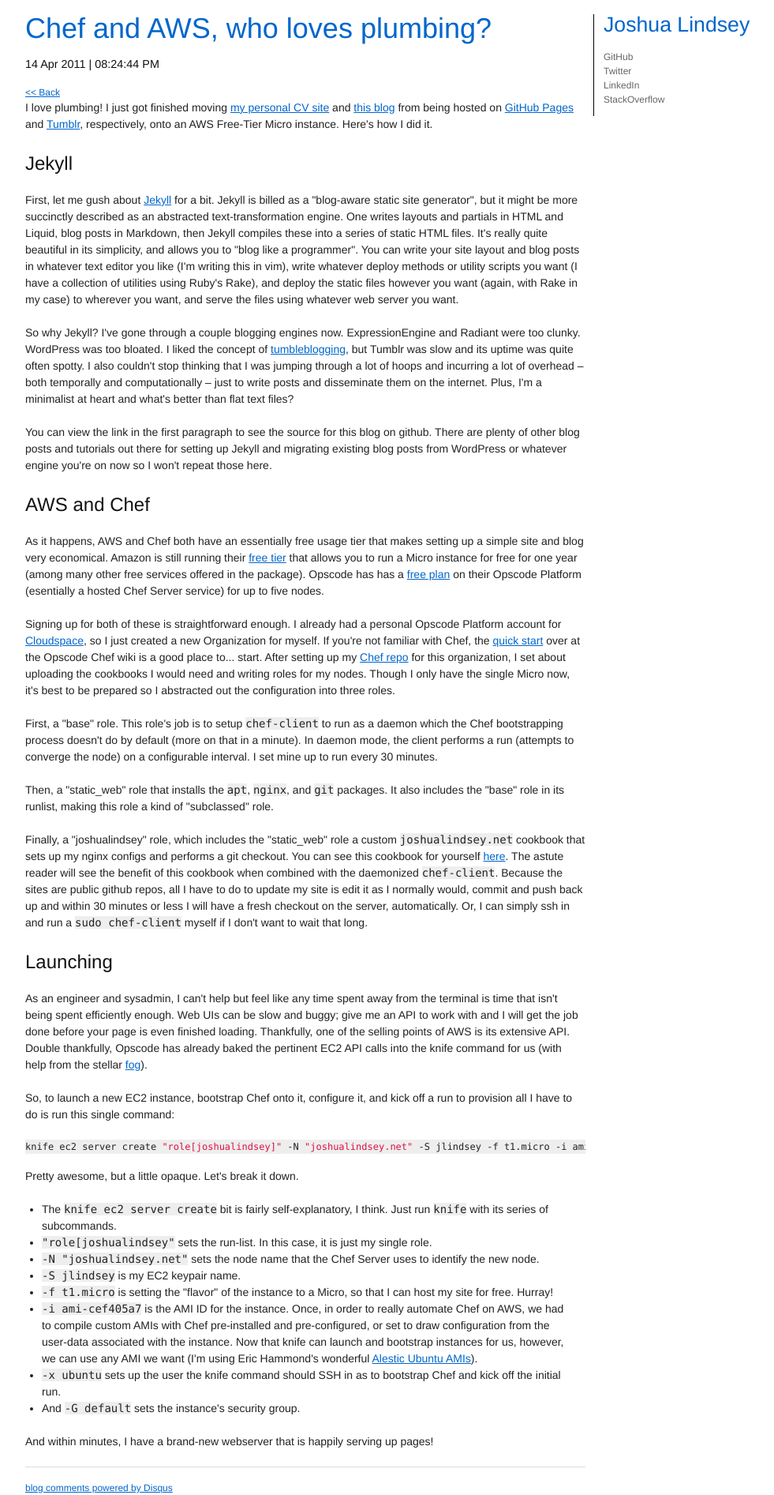
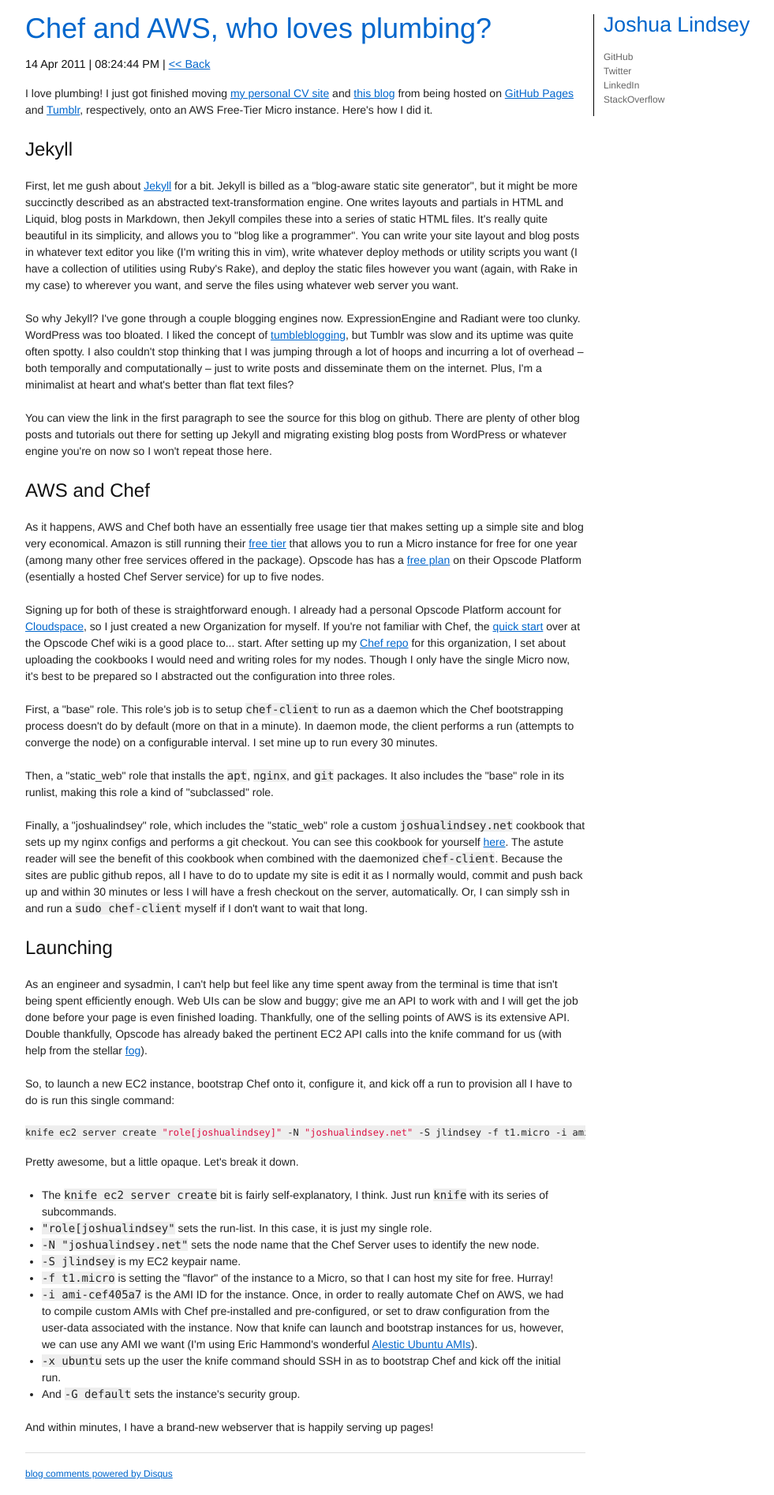
Before and after one commit to jlindsey/blog, a Jekyll site: the page public/2011-04-14/chef-and-aws-who-loves-plumbing/index.html, which Jekyll copies as it is, in a window 1280 px wide. Shown: the whole page at 79% size, without its empty margins (133-1114 px from the left). Built offline with Jekyll 4.4.1, drawn with Linux system fonts in a browser that asks for light colours; Markdown is read by kramdown in place of the engine named in the settings; comment, search, counter and statistics services are not loaded.

Commit message:
Regenerated for Fri Apr 15 11:18:09 EDT 2011

```diff
--- a/public/2011-04-14/chef-and-aws-who-loves-plumbing/index.html
+++ b/public/2011-04-14/chef-and-aws-who-loves-plumbing/index.html
@@ -15,8 +15,7 @@
     <div class="container prepend-top">
       <div class="span-18">
         <h1><a class="post-title" href="/blog/2011-04-14/chef-and-aws-who-loves-plumbing">Chef and AWS, who loves plumbing?</a></h1>
-<h4>14 Apr 2011 | 08:24:44 PM</h4>
-<span class="back"><a href="/blog">&lt;&lt; Back</a></span>
+<h4>14 Apr 2011 | 08:24:44 PM | <a href="/blog">&lt;&lt; Back</a></h4>
 
 <p>I love plumbing! I just got finished moving <a href="https://github.com/jlindsey/jlindsey.github.com">my personal CV site</a> and <a href="https://github.com/jlindsey/blog">this blog</a>
 from being hosted on <a href="http://pages.github.com/">GitHub Pages</a> and <a href="http://tumblr.com">Tumblr</a>, respectively, onto an AWS Free-Tier Micro instance. Here's how
--- a/public/css/screen.css
+++ b/public/css/screen.css
@@ -5,4 +5,4 @@
 
 .post-title { text-decoration: none }
 .sidebar { border-left: 1px solid black; padding: 0 0 1em 1em; }
-.backlink { text-decoration: none; }
+.backlink { text-decoration: none; font-size: 20pt; }
```
